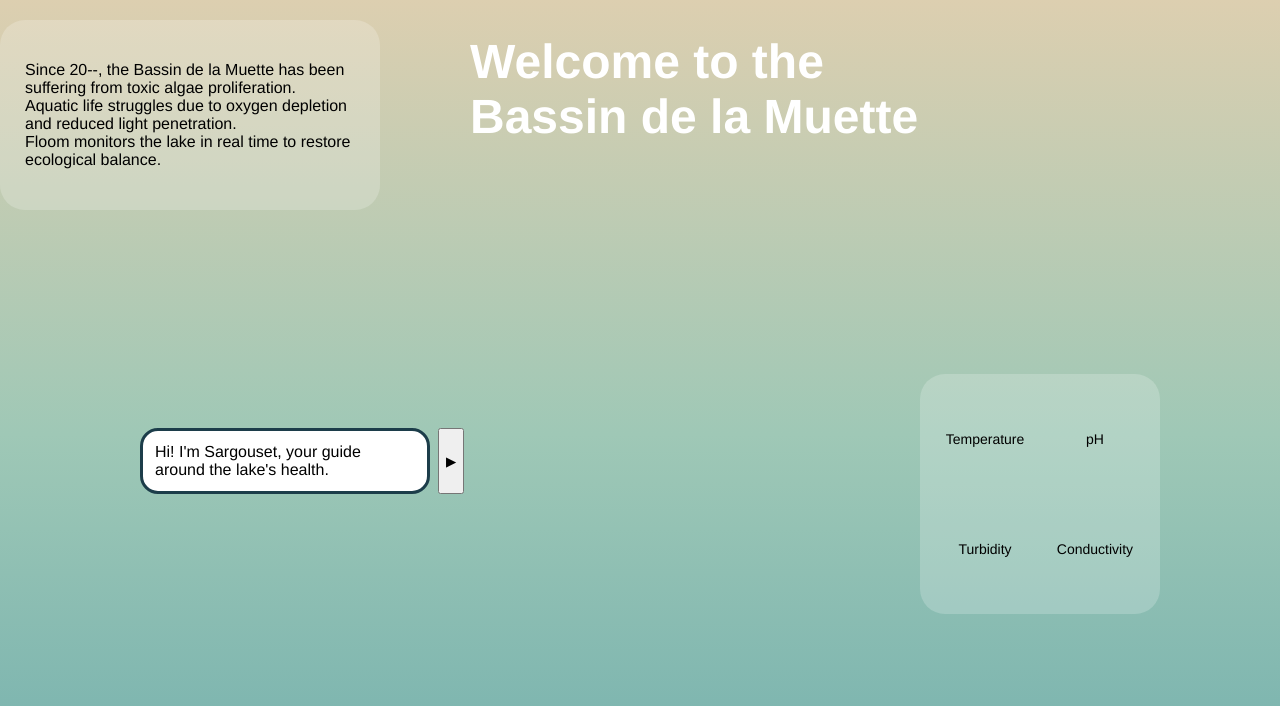
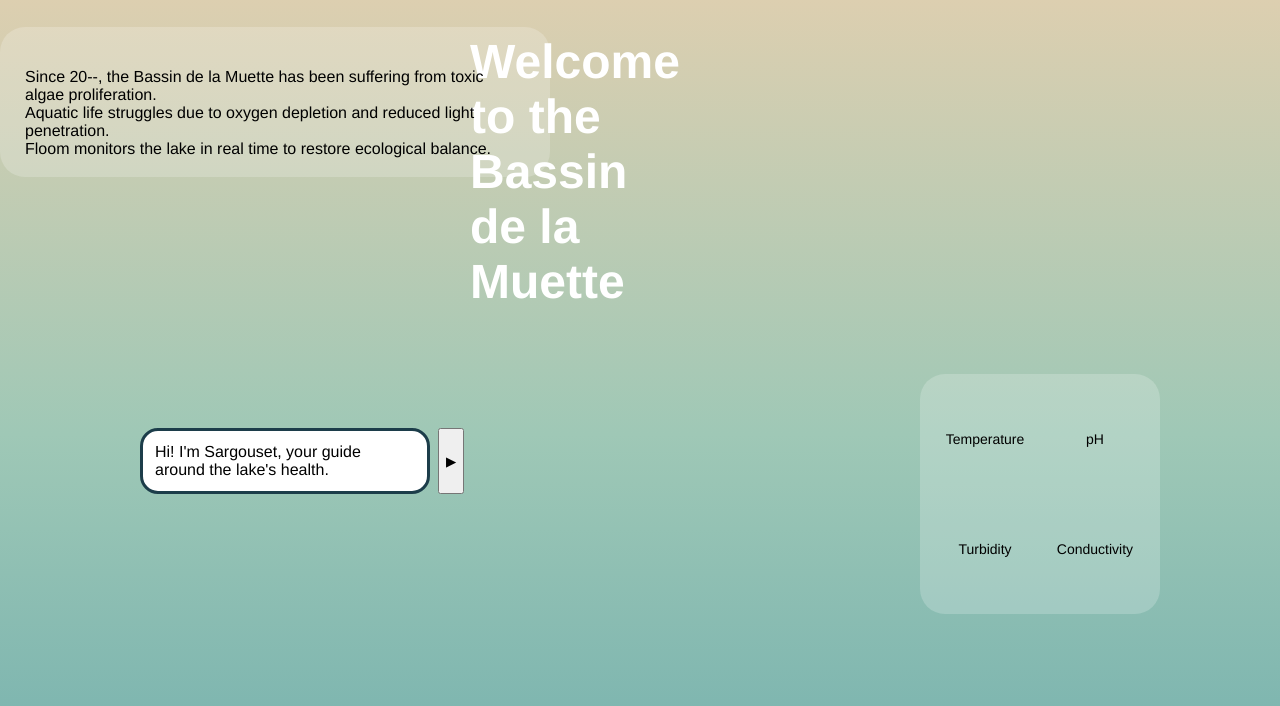
Before and after one commit to AnaisMartinsohn/Floom, a plain HTML site: page index.html in a window 1280 px wide. Shown: the part 66-772 px from the top of the page. Drawn offline with Linux system fonts and the light colour scheme; no server answers.

Commit message:
Update index.html

```diff
--- a/index.html
+++ b/index.html
@@ -46,6 +46,8 @@ body {
     background: var(--overlay-light);
     border-radius: var(--radius);
     padding: 25px;
+    width: 500px;
+    max-height: 100px;
 }
 
 /* RIGHT COLUMN */
@@ -58,6 +60,8 @@ body {
     padding: 60px;
     display: flex;
     align-items: flex-start;
+    width: 100px;
+    max-height: 90px;
 }
 
 .hero-shape h1 {
```
